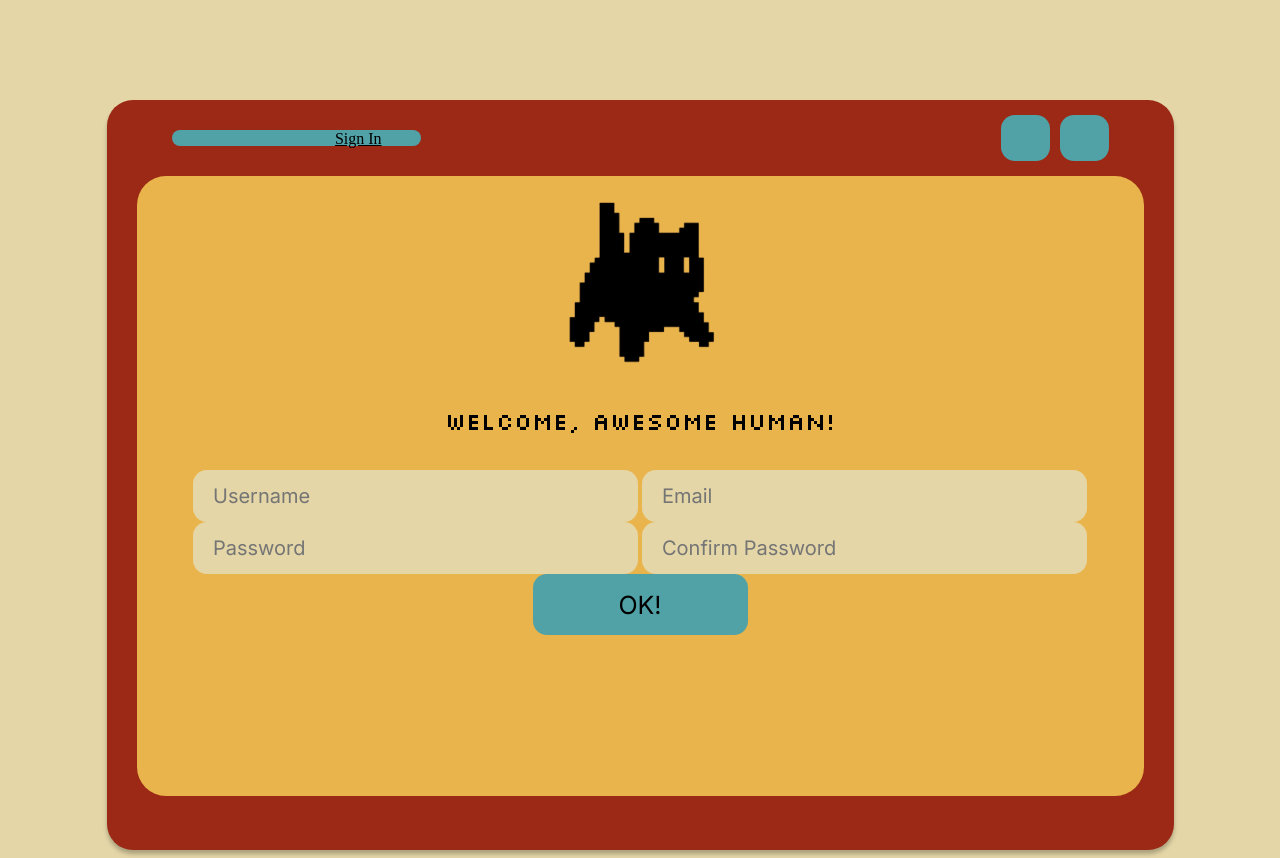
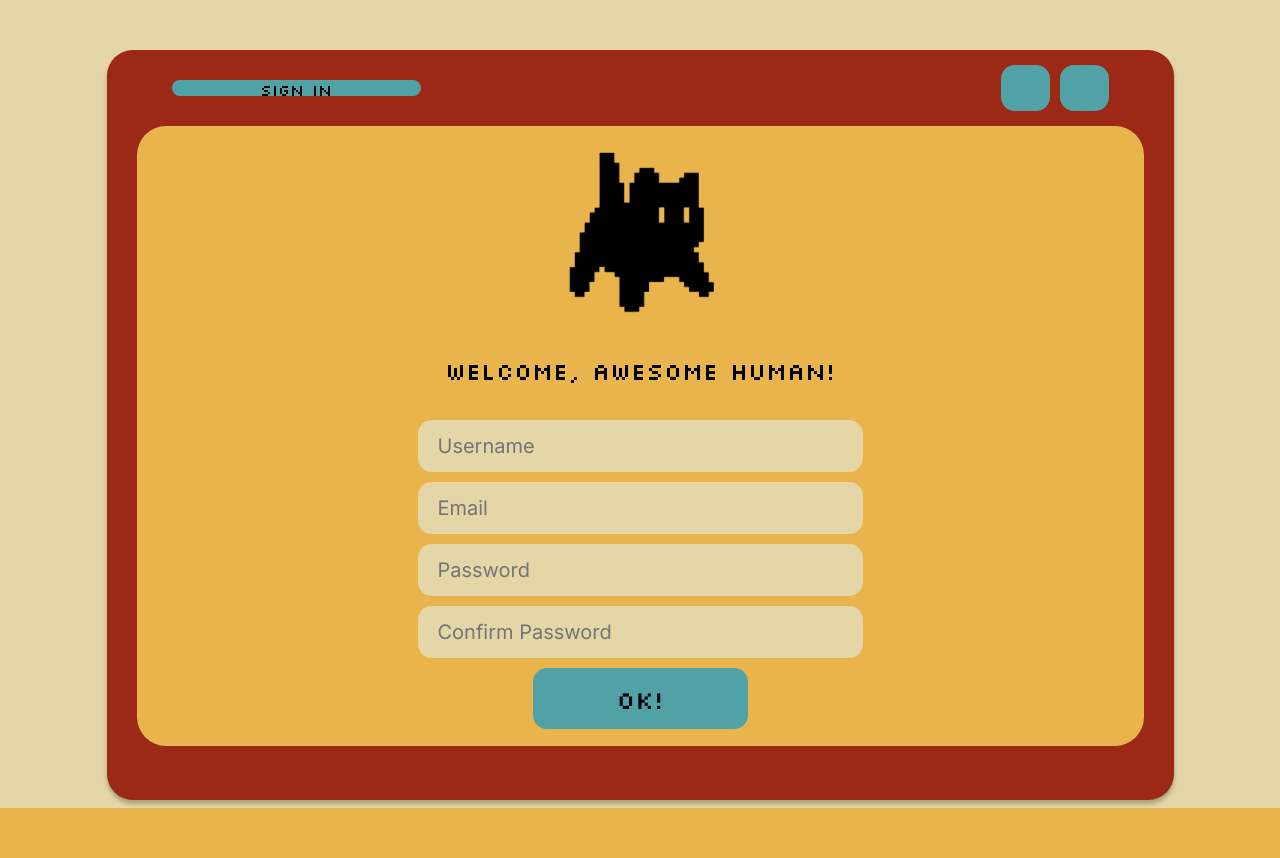
Before and after one commit to maykaila/it3103a-todo, a PHP site: page /singup.html in a window 1280 px wide. After the commit the page ends 808 px from the top, so only its background shows below. Run offline with PHP 8.4, Linux system fonts and the light colour scheme.

Commit message:
okay na to?

```diff
--- a/signin.html
+++ b/signin.html
@@ -5,7 +5,7 @@
   <meta name="viewport" content="width=device-width, initial-scale=1.0">
   <title>Familiar - Sign In</title>
   <link rel="stylesheet" href="styles/style.css">
-  <link rel="stylesheet" href="styles/headerCss.css">
+  <!-- <link rel="stylesheet" href="styles/headerCss.css"> -->
 </head>
 <body>
   <center>
--- a/singup.html
+++ b/singup.html
@@ -5,7 +5,7 @@
   <meta name="viewport" content="width=device-width, initial-scale=1.0">
   <title>Familiar - Sign Up</title>
   <link rel="stylesheet" href="styles/style.css">
-  <link rel="stylesheet" href="styles/headerCss.css">
+  <!-- <link rel="stylesheet" href="styles/headerCss.css"> -->
 </head>
 <body>
   <center>
--- a/styles/style.css
+++ b/styles/style.css
@@ -18,7 +18,7 @@ center{
     height: 750px;
     flex-shrink: 0;
     border-radius: 26px;
-    top: 159px;
+    margin-top: -50px;
     left: 186px;
     background: #9B2915;
     box-shadow: 0px 4px 4px 0px rgba(0, 0, 0, 0.25);
@@ -34,6 +34,18 @@ center{
     background: #50A2A7;
     margin-top: 15px;
     margin-left: 50px;
+}
+
+.rectangle a{
+    text-decoration: none;
+    color: #000;
+    font-family: Silkscreen;
+    font-size: medium;
+    font-style: normal;
+    font-weight: 400;
+    line-height: normal;
+
+
 }
 
 .boxes{
@@ -116,7 +128,7 @@ input{
     font-style: normal;
     line-height: 30.26px;
     letter-spacing: 0%;
-    color: rgba(0, 0, 0, 0.50);
+    color: rgb(0, 0, 0);
 }
 
 .input1{
@@ -152,7 +164,7 @@ button{
 
     color: #000;
     text-align: center;
-    font-family: Inter;
+    font-family: Silkscreen;
     font-size: 25px;
     font-style: normal;
     font-weight: 400;
@@ -168,3 +180,10 @@ button{
     flex-direction: column;
     align-items: center;
 }
+
+#signupForm{
+    display: flex;
+    flex-direction: column;
+    align-items: center;
+    gap: 10px;
+}
--- a/styles/stylee.css
+++ b/styles/stylee.css
@@ -226,6 +226,7 @@ input[type="checkbox"]:checked {
     cursor: pointer;
 }
 
+
 /* for he edit and delete */
 .settings span {
     cursor: pointer;
@@ -243,6 +244,7 @@ input[type="checkbox"]:checked {
     position: absolute;
     right: 0;
     background: black;
+    border-radius: 5px;
     color: white;
     bottom: -40px; /* Adjust positioning if needed */
     box-shadow: 0 0 6px rgba(0, 0, 0, 0.15);
```
